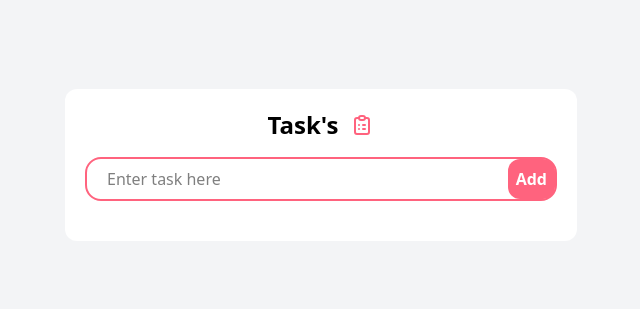
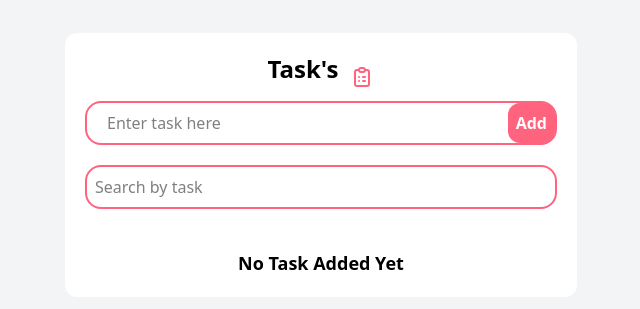
Before and after one commit to luissalmon5/To-Do, a React (Vite) app: page / in a window 1280 px wide. Shown: the part 235-544 px from the top of the page, without its empty margins (319-959 px from the left). Built offline with nearby package versions, Linux system fonts and the light colour scheme.

Commit message:
added filter input, improvements on task hook

```diff
--- a/src/App.jsx
+++ b/src/App.jsx
@@ -1,19 +1,19 @@
 import TaskForm from "./components/TaskForm"
 import { TaskList } from "./components/TaskList";
+import { TextFilter } from "./components/TextFilter";
 import { useTask } from "./Hooks/useTask.js";
-
-
 
 function App() {
 
-  const { tasksList, addTask, updateTask, deleteTask} = useTask();
+  const { tasksList, addTask, updateTask, deleteTask, setFilterText} = useTask();
 
   return (
     <>
       <div className="mx-auto w-full md:w-md sm:w-sm rounded-xl h-screen">
         <main className="flex flex-col items-center justify-center h-screen">
-          <div className="card-task w-lg bg-white rounded-xl p-5">
+          <div className="card-task w-lg bg-white rounded-xl p-5 flex flex-col gap-5">
             <TaskForm addTask={addTask} />
+            <TextFilter setTextFilter={setFilterText}/>
             <TaskList list={tasksList} updateTask={updateTask} deleteTask={deleteTask} />
           </div>
         </main>
--- a/src/Hooks/useTask.js
+++ b/src/Hooks/useTask.js
@@ -5,8 +5,11 @@ export function useTask() {
 
     const [tasksList, setTaskList] = useState(() => {
         const taskListFromStorage = window.localStorage.getItem('taskList');
-        return taskListFromStorage ? JSON.parse(taskListFromStorage) : [];
+        if (taskListFromStorage && taskListFromStorage !== "undefined") return JSON.parse(taskListFromStorage);
+        return [];
     });
+
+    const [filterText, setFilterText] = useState('');
 
     const addTask = (text) => {
         if (!text.trim()) return;
@@ -30,15 +33,20 @@ export function useTask() {
     }
 
 
+    const filteredTasks = tasksList.filter(task =>
+        task.text.toLowerCase().includes(filterText.toLowerCase())
+    );
+
     useEffect(() => {
         saveTaskList(tasksList);
     }, [tasksList])
 
     return {
-        tasksList,
+        tasksList: filteredTasks,
         addTask,
         updateTask,
-        deleteTask
+        deleteTask,
+        setFilterText
     }
 
 }
--- a/src/components/TaskForm.jsx
+++ b/src/components/TaskForm.jsx
@@ -8,12 +8,11 @@ export function TaskForm( { addTask } ) {
         setTaskInput('');
     }
 
-
     return (
         <>
             <section>
-                <div className="title flex gap-3 items-center justify-center mb-4">
-                    <h2 className='text-center font-extrabold text-2xl'>Task's</h2>
+                <div className="title flex gap-3 items-center justify-center">
+                    <h2 className='text-center font-extrabold text-2xl mb-4'>Task's</h2>
                     <svg xmlns="http://www.w3.org/2000/svg" width="24" height="24" viewBox="0 0 24 24" fill="none" stroke="#ff637e" strokeWidth="2" strokeLinecap="round" strokeLinejoin="round" className="icon icon-tabler icons-tabler-outline icon-tabler-clipboard-list"><path stroke="none" d="M0 0h24v24H0z" fill="none" /><path d="M9 5h-2a2 2 0 0 0 -2 2v12a2 2 0 0 0 2 2h10a2 2 0 0 0 2 -2v-12a2 2 0 0 0 -2 -2h-2" /><path d="M9 5a2 2 0 0 1 2 -2h2a2 2 0 0 1 2 2a2 2 0 0 1 -2 2h-2a2 2 0 0 1 -2 -2" /><path d="M9 12l.01 0" /><path d="M13 12l2 0" /><path d="M9 16l.01 0" /><path d="M13 16l2 0" /></svg>
                 </div>
 
--- a/src/components/TaskList.jsx
+++ b/src/components/TaskList.jsx
@@ -1,4 +1,3 @@
-
 export function TaskList( { list, updateTask, deleteTask}) {
 
     return(
@@ -6,10 +5,10 @@ export function TaskList( { list, updateTask, deleteTask}) {
                 <div>
                     <div className="mt-5 flex flex-col items-start gap-3">
                         {
-                            list.map((task) => {
+                           list.length ? list.map((task) => {
                                 return (
                                     <div
-                                    className="w-full flex justify-between items-center pb-2 border-b border-rose-200"
+                                    className={ "w-full flex justify-between items-center pb-2 border-b border-rose-200"}
                                     key={task.id}
                                     >
                                         <input
@@ -21,14 +20,17 @@ export function TaskList( { list, updateTask, deleteTask}) {
                                         />
                                         <span className={ !task.complete ? "font-bold text-lg text-rose-400" : "font-bold text-lg text-gray-300 line-through" }>{task.text}</span>
                                         <button
-                                            className="justify-self-end-safe border bg-rose-600 text-white p-2 font-semibold cursor-pointer"
+                                            className={`justify-self-end-safe border bg-rose-600 text-white p-2 font-semibold cursor-pointer ${!task.complete ? "opacity-50" : "opacity-100"}`}
                                             onClick={() => deleteTask(task.id)}
+                                            disabled={!task.complete}
                                         >
                                             Delete
                                         </button>
                                     </div>
                                 )
                             })
+                            :
+                            <div className="no-result w-full"><p className="font-bold text-lg text-center capitalize">no task added yet</p></div>
                         }
                     </div>
                 </div>
--- /dev/null
+++ b/src/components/TextFilter.jsx
@@ -0,0 +1,16 @@
+export const TextFilter = ({ setTextFilter }) => {
+
+    return (
+        <section>
+            <div className="flex gap-3 items-center">
+                <input
+                id="search"
+                placeholder="Search by task"
+                className={"border-2 p-2 focus:outline-none focus:ring-0 border-rose-400 hover:border-rose-500 rounded-2xl w-full"}
+                onChange={(e) => {setTextFilter(e.target.value)}}
+                type="text" />
+            </div>
+        </section>
+    )
+
+}
```
